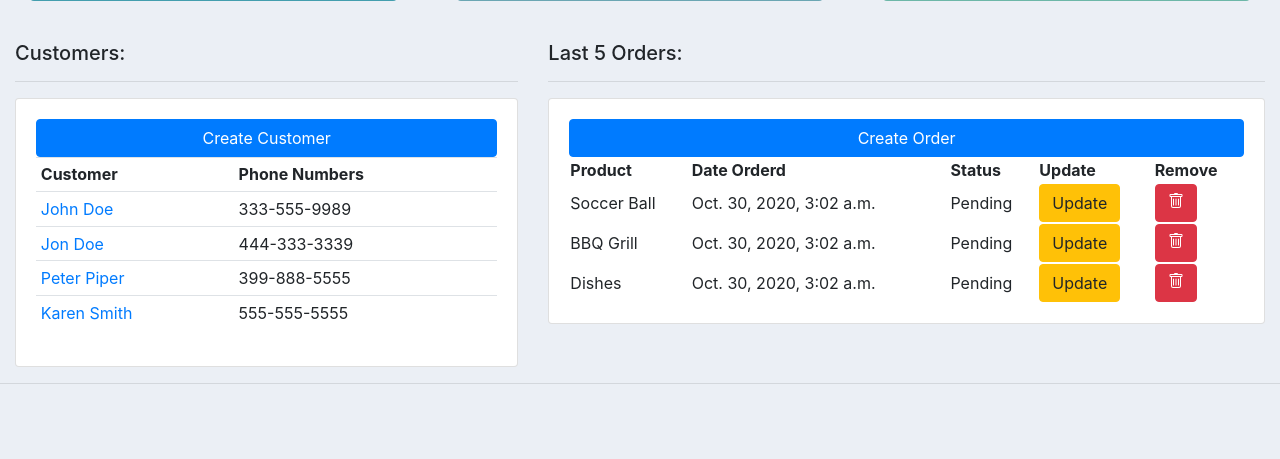
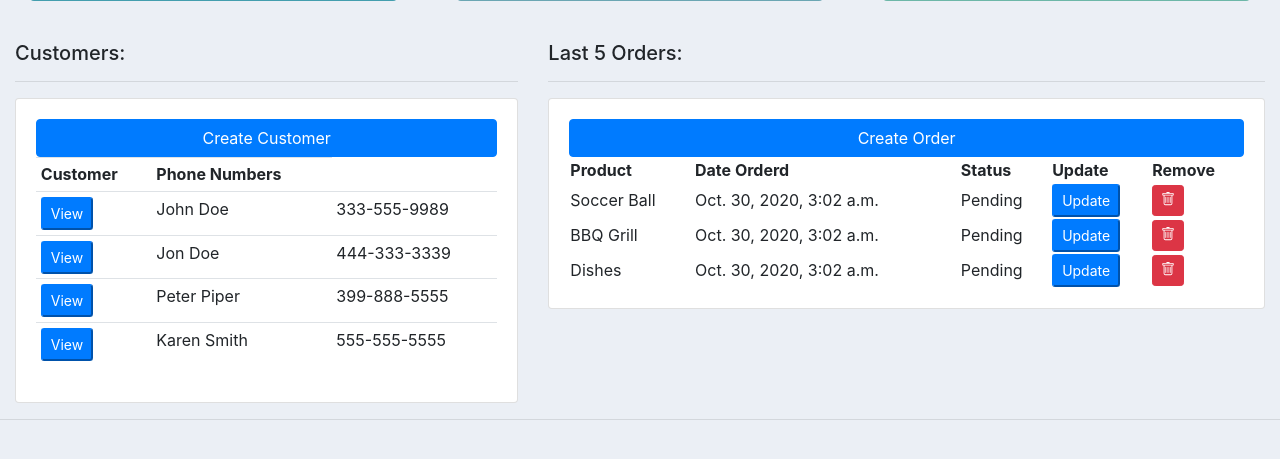
Before and after one commit to moysi/crm, a Django app: page / in a window 1280 px wide. Shown: the part 251-710 px from the top of the page. Run offline with Django 3.2, Linux system fonts and the light colour scheme; data comes from the database, SQL or seed files in the repository; some libraries are stand-ins or nearby versions.

Commit message:
Update links on dashboard part9.2

```diff
--- a/accounts/templates/accounts/dashboard.html
+++ b/accounts/templates/accounts/dashboard.html
@@ -17,7 +17,8 @@
                 </tr>
                 {% for i in customers %}
                     <tr>
-                        <td><a href="{% url 'customers' i.id %}">{{i.name}}</a></td>
+                        <td><button type="button" class="btn-sm btn-primary"  href="{% url 'customers' i.id %}">View</button></td>
+                        <td>{{i.name}}</a></td>
                         <td>{{i.phone}}</td>
                     </tr>
                 {% endfor %}
@@ -44,8 +45,8 @@
                         <td>{{i.date_created}}</td>
                         <td>{{i.status}}</td>
                         <td>
-                            <button type="button" class="btn btn-warning">Update</button></td>
-                        <td><button type="button" class="btn btn-danger"><svg width="1em" height="1em" viewBox="0 0 16 16" class="bi bi-trash" fill="currentColor" xmlns="http://www.w3.org/2000/svg">
+                            <button type="button" class="btn-sm btn-primary">Update</button></td>
+                        <td><button type="button" class="btn btn-danger btn-sm"><svg width="1em" height="1em" viewBox="0 0 16 16" class="bi bi-trash" fill="currentColor" xmlns="http://www.w3.org/2000/svg">
                             <path d="M5.5 5.5A.5.5 0 0 1 6 6v6a.5.5 0 0 1-1 0V6a.5.5 0 0 1 .5-.5zm2.5 0a.5.5 0 0 1 .5.5v6a.5.5 0 0 1-1 0V6a.5.5 0 0 1 .5-.5zm3 .5a.5.5 0 0 0-1 0v6a.5.5 0 0 0 1 0V6z"/>
                             <path fill-rule="evenodd" d="M14.5 3a1 1 0 0 1-1 1H13v9a2 2 0 0 1-2 2H5a2 2 0 0 1-2-2V4h-.5a1 1 0 0 1-1-1V2a1 1 0 0 1 1-1H6a1 1 0 0 1 1-1h2a1 1 0 0 1 1 1h3.5a1 1 0 0 1 1 1v1zM4.118 4L4 4.059V13a1 1 0 0 0 1 1h6a1 1 0 0 0 1-1V4.059L11.882 4H4.118zM2.5 3V2h11v1h-11z"/>
                           </svg></button></td>
```
